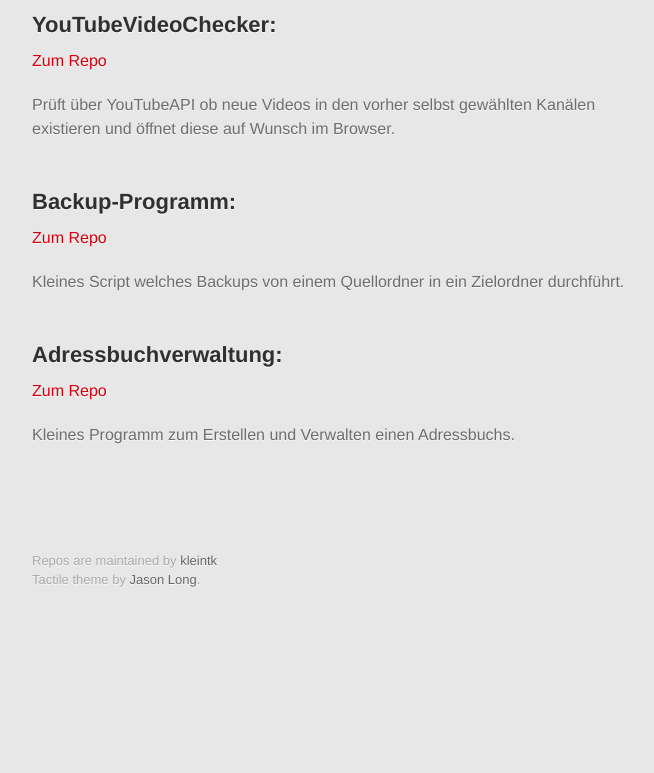
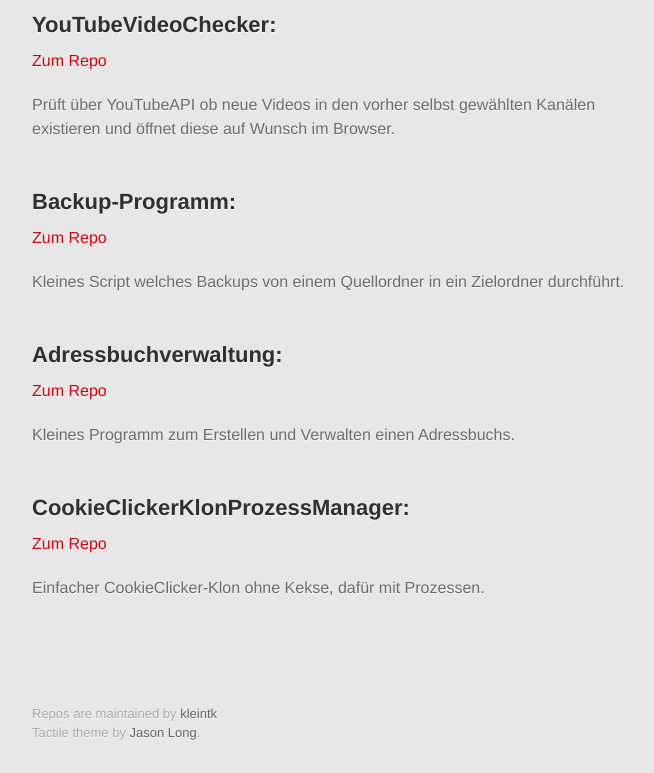
Before and after one commit to kleintk/kleintk.github.io, a plain HTML site: page index.html in a window 1280 px wide. Shown: the part 262-1035 px from the top of the page, without its empty margins (298-952 px from the left). Before the commit the page ends 882 px from the top, so only its background shows below. Drawn offline with Linux system fonts and the light colour scheme; a web font is replaced by a local one.

Commit message:
CookieClicker hinzugefuegt 0.2
CookieClicker hinzugefuegt.

```diff
--- a/index.html
+++ b/index.html
@@ -53,6 +53,14 @@ Kleines Programm zum Erstellen und Verwalten einen Adressbuchs.
 </p>
 <br>
 
+<h2>
+<span class="octicon octicon-link"></span>CookieClickerKlonProzessManager:</h2>
+<p><a href="https://kleintk.github.io/CookieClickerKlonProzessManager/">Zum Repo</a></p>
+<p>
+Einfacher CookieClicker-Klon ohne Kekse, daf&uuml;r mit Prozessen.
+</p>
+<br>
+
 <!-- ENDE repos -->
 
 
```
